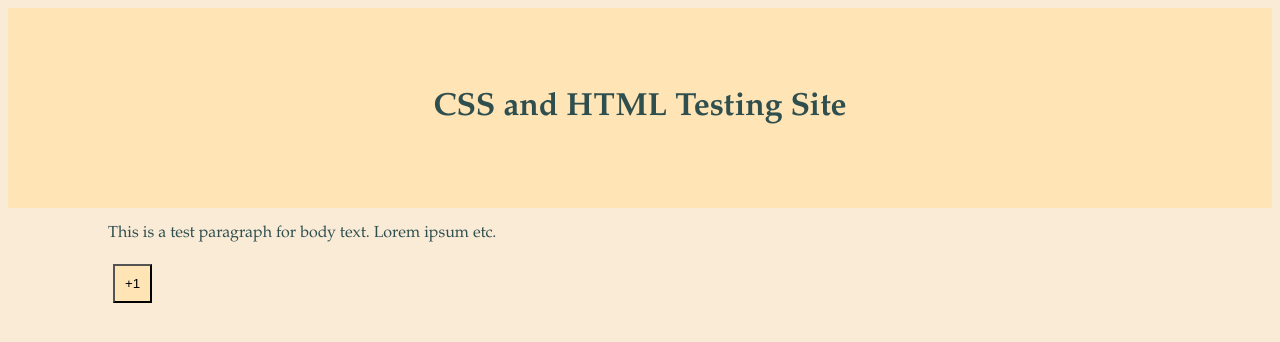
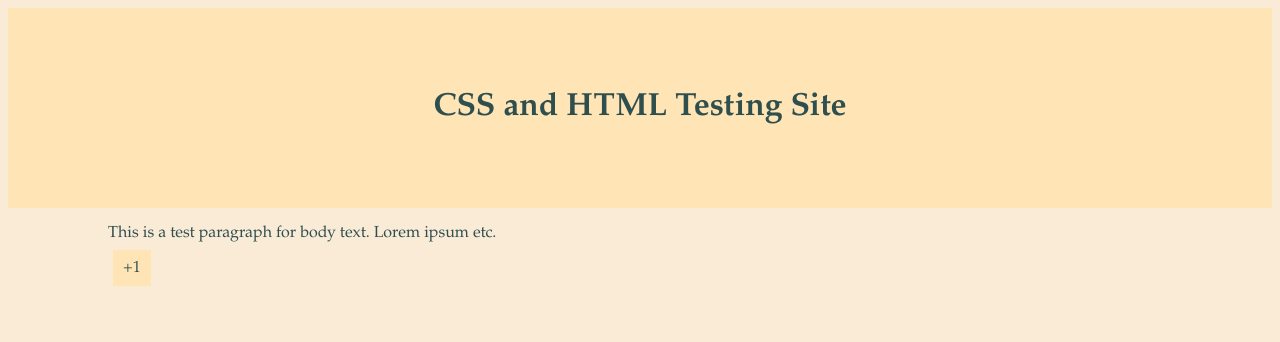
Before and after one commit to nadamsoreilly/nadamsoreilly.github.io, a plain HTML site: page index.html in a window 1280 px wide. Drawn offline with Linux system fonts and the light colour scheme.

Commit message:
more button testing

```diff
--- a/index.html
+++ b/index.html
@@ -9,7 +9,7 @@
 	</div>
 	<div class="bodytext">
 		<p>This is a test paragraph for body text. Lorem ipsum etc.</p>
-		<button>+1</button>
+		<a class="button">+1</a>
 	</div>
 </body>
 </html>
--- a/stylesheet.css
+++ b/stylesheet.css
@@ -17,7 +17,7 @@
 	margin-left: 100px;
 	margin-right: 100px;
 }
-button {
+a.button {
 	background-color: moccasin;
 	text-align: center;
 	padding: 10px 10px;
```
